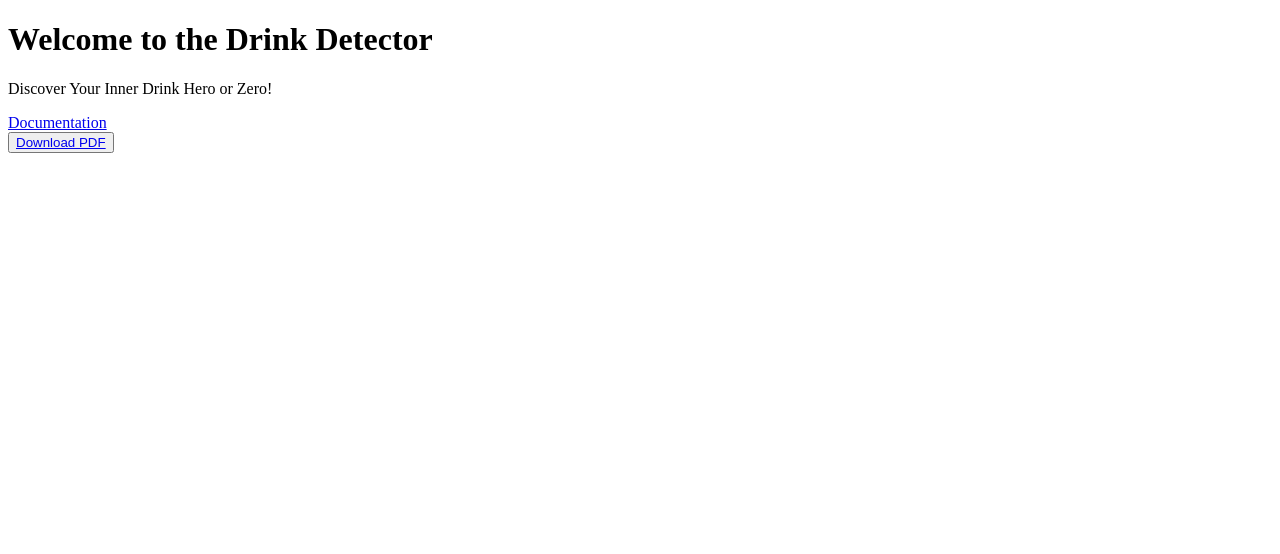
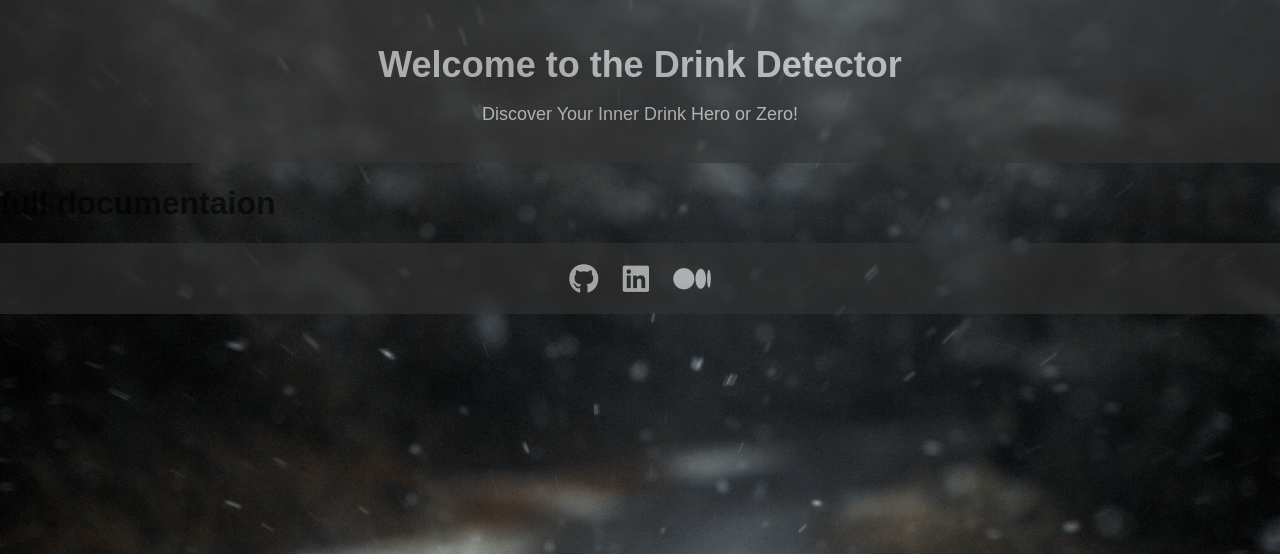
Before and after one commit to codedestructed007/Drink_watch, a Flask app: template templates/eda.html in a window 1280 px wide. Shown: the top 554 px of the page. Run offline with Flask 3, Linux system fonts and the light colour scheme; the template is opened without the code that fills it, so the values that code supplies are empty.

Commit message:
Added some more templates

```diff
--- a/app.py
+++ b/app.py
@@ -72,11 +72,12 @@ def Predict():
     except Exception as e:
         raise CustomException(e,sys)
 
-app.route('/eda')
-def Eda():
+@app.route('/eda',  methods=['GET'])
+def eda():
+    print('sdfsdfsdfsdfsdf')
     return render_template('eda.html')
 
-app.route('/documentation')
+@app.route('/documentation')
 def docs():
     return render_template('documentation.html')
 
--- a/src/utils.py
+++ b/src/utils.py
@@ -39,9 +39,6 @@ def model_evaluation(X_train,X_test,y_train,y_test,models:dict,parameters , load
             report = {}
             for obj, algos in (models.items()):
                 algos.fit(X_train,y_train)
-                print('-----------------------')
-                print(list(X_train.columns))
-                print(list(X_test.columns))
                 y_test_pred = algos.predict(X_test)
                 y_train_pred = algos.predict(X_train)
                 train_score = accuracy_score(y_train,y_train_pred)
--- a/templates/eda.html
+++ b/templates/eda.html
@@ -1,7 +1,142 @@
 <!DOCTYPE html>
 <html lang="en">
 <head>
-    <!-- ... (your existing head content) ... -->
+    <meta charset="UTF-8">
+    <meta name="viewport" content="width=device-width, initial-scale=1.0">
+    <title>Documentation - Drink Detector</title>
+    <link rel="stylesheet" href="https://cdnjs.cloudflare.com/ajax/libs/font-awesome/6.0.0-beta3/css/all.min.css">
+    <style>
+        /* Global styles (same as before) */
+        body {
+            margin: 0;
+            padding: 0;
+            font-family: Arial, sans-serif;
+            background-color: #f0f0f0;
+            background-image: url('static/pratik-gupta-z7ES_ScFPhg-unsplash.jpg');
+            background-repeat: no-repeat;
+            background-size: cover;
+            opacity: 0.6;
+        }
+
+        /* Header styles (same as before) */
+        header {
+            background-color: #333;
+            color: #fff;
+            text-align: center;
+            padding: 20px 0;
+        }
+
+        header h1 {
+            font-size: 36px;
+            margin-bottom: 10px;
+        }
+
+        header p {
+            font-size: 18px;
+        }
+
+        /* Form styles (same as before) */
+        .form-container {
+            background-color: transparent;
+            padding: 20px;
+            border-radius: 10px;
+            box-shadow: 0 4px 8px rgba(0, 0, 0, 0.2);
+            width: 80%;
+            max-width: 600px;
+            margin: 0 auto;
+        }
+
+        .form-container label {
+            font-size: 28px;
+            margin-bottom: 5px;
+            display: block;
+            color: white;
+        }
+
+        .form-container input[type="text"],
+        .form-container input[type="number"],
+        .form-container select {
+            width: 100%;
+            padding: 10px;
+            font-size: 16px;
+            margin-bottom: 15px;
+            border: 1px solid #ccc;
+            border-radius: 5px;
+            background-color: transparent;
+            color: white;
+        }
+
+        .form-container button {
+            background-color: #333;
+            color: #fff;
+            padding: 10px 20px;
+            font-size: 18px;
+            border: none;
+            border-radius: 5px;
+            cursor: pointer;
+            transition: background-color 0.3s ease;
+        }
+
+        .form-container button:hover {
+            background-color: #555;
+        }
+
+        /* Footer styles (same as before) */
+        footer {
+            background-color: #333;
+            color: #fff;
+            text-align: center;
+            padding: 20px 0;
+            position: bottom;
+            bottom: 0;
+            width: 100%;
+        }
+
+        footer a {
+            color: #fff;
+            text-decoration: none;
+            margin: 0 10px;
+            font-size: 24px;
+        }
+
+        /* Social media icons (same as before) */
+        footer i {
+            font-size: 30px;
+            vertical-align: middle;
+        }
+
+        /* Right corner buttons container */
+        .buttons-container {
+            position: fixed;
+            top: 20px;
+            right: 20px;
+        }
+
+        /* Right corner button styles */
+        .buttons-container .button-box {
+            display: block;
+            margin-bottom: 10px;
+            border: 1px solid #000;
+            background-color: transparent;
+            text-align: center;
+        }
+
+        .buttons-container .button-box button {
+            background-color: transparent;
+            color: #fff;
+            padding: 10px 20px;
+            font-size: 18px;
+            border: none;
+            border-radius: 0;
+            cursor: pointer;
+            transition: background-color 0.3s ease;
+            width: 100%;
+        }
+
+        .buttons-container .button-box button:hover {
+            background-color: #555;
+        }
+    </style>
 </head>
 <body>
 <header>
@@ -9,10 +144,8 @@
     <p>Discover Your Inner Drink Hero or Zero!</p>
 </header>
 
-<!-- Form container -->
-<div class="form-container">
-    <!-- ... (your existing form content) ... -->
-</div>
+<h1> full documentaion</h1>
+
 
 <footer>
     <a href="https://github.com/codedestructed007" target="_blank"><i class="fab fa-github"></i></a>
@@ -20,16 +153,6 @@
     <a href="https://medium.com/@codexistslonglastingnotfog/django-rest-framework-a-step-by-step-guide-with-code-examples-efe9665b59d8" target="_blank"><i class="fab fa-medium"></i></a>
 </footer>
 
-<div class="buttons-container">
-    <div class="button-box">
-        <a href="/documentation"
-        <button>Documentation</button>
-    </div>
-
-    <div class="button-box">
-        <button><a href="path/to/your/file.pdf" download>Download PDF</a></button>
-    </div>
-</div>
 
 </body>
 </html>
```
Also changed, not shown: src/pipeline/train_pipeline.py (+0 -9 lines), templates/home.html (+7 -2 lines), 1 other file.
